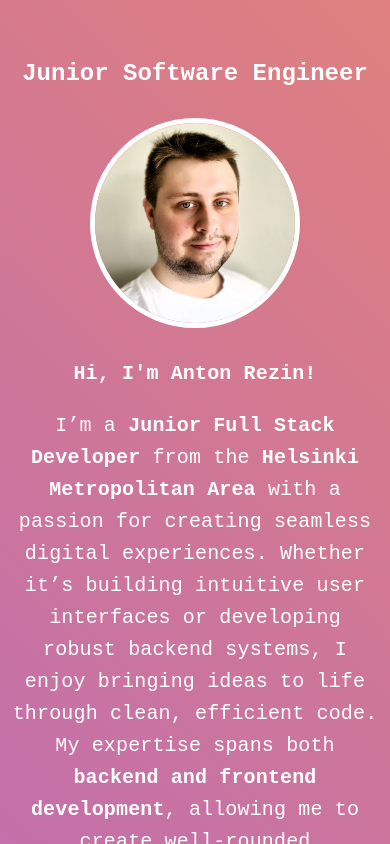
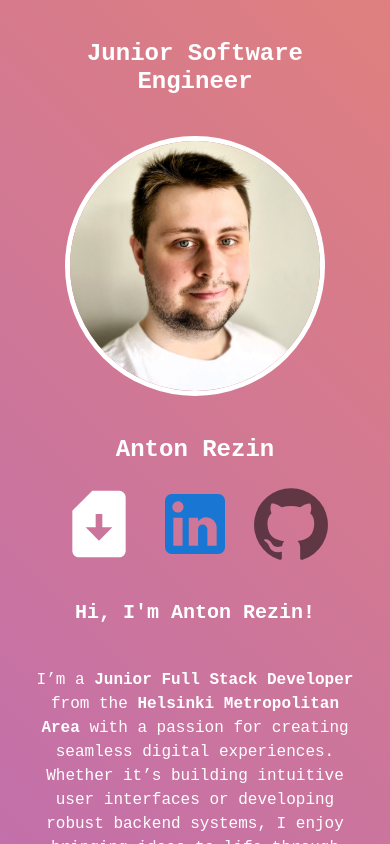
Before and after one commit to antonrezin/PortfolioContactWebsite, a React (Vite) app: page / in a window 390 px wide. Built offline with nearby package versions, Linux system fonts and the light colour scheme.

Commit message:
Ready for Deployment

```diff
--- a/src/App.css
+++ b/src/App.css
@@ -1,4 +1,3 @@
-/* App.css */
 html, body {
     margin: 0;
     padding: 0;
@@ -30,11 +29,3 @@ html, body {
         background-position: 0% 50%;
     }
 }
-
-/* Media Queries for Responsiveness */
-@media (max-width: 768px) {
-    /* Adjust any necessary styles for smaller screens */
-    html, body {
-        overflow-x: hidden; /* Prevent horizontal overflow */
-    }
-}
--- a/src/App.jsx
+++ b/src/App.jsx
@@ -1,12 +1,17 @@
+// src/App.jsx
+import { ThemeProvider } from "@mui/material/styles";
 import Home from "./components/Home/Home";
+import theme from "./themes/theme";
 import "./App.css";
 
 function App() {
   return (
-    <div className="App">
-      <div className="animated-gradient"></div>
-      <Home />
-    </div>
+    <ThemeProvider theme={theme}>
+      <div className="App">
+        <div className="animated-gradient"></div>
+        <Home />
+      </div>
+    </ThemeProvider>
   );
 }
 
--- a/src/components/Home/Home.css
+++ /dev/null
@@ -1,70 +0,0 @@
-.homePage {
-    display: flex;
-    flex-direction: column;
-    justify-content: center;
-    align-items: center;
-    height: 100vh;
-    padding: 20px;
-    text-align: center;
-    overflow: auto;
-    color: #ffffff;
-}
-
-.profilePic {
-    width: 100%;
-    max-width: 300px;
-    max-height: 300px;
-    height: auto;
-    border-radius: 50%;
-    border: 5px solid #ffffff;
-    margin: 20px;
-    transition: transform 0.3s ease;
-}
-
-.profilePic:hover {
-    transform: scale(1.05);
-}
-
-.homeDesc {
-    color: #ffffff;
-    margin: 20px;
-    padding: 10px;
-    max-width: 800px;
-    width: 100%;
-    transition: transform 0.3s ease;
-    line-height: 1.6;
-}
-
-.homeDesc:hover {
-    transform: scale(1.05);
-}
-
-@media (max-width: 768px) {
-    .homePage {
-        padding: 10px;
-    }
-
-    .profilePic {
-        max-width: 200px;
-        max-height: 200px;
-    }
-
-    .homeDesc {
-        line-height: 1.5;
-    }
-
-    h4 {
-        font-size: 1.5rem;
-    }
-}
-
-@media (max-width: 480px) {
-    .homePage {
-        height: auto;
-        padding-top: 50px;
-    }
-
-    h4 {
-        font-size: 1.2rem;
-    }
-}
--- a/src/components/Home/Home.jsx
+++ b/src/components/Home/Home.jsx
@@ -1,10 +1,22 @@
-import { Stack, Typography } from "@mui/material";
-import "./Home.css";
+import { Box, Stack, Typography } from "@mui/material";
 import profilePicture from "../../assets/ProfilePicture.jpg";
+import SimCardDownloadIcon from "@mui/icons-material/SimCardDownload";
+import LinkedInIcon from "@mui/icons-material/LinkedIn";
+import GitHubIcon from "@mui/icons-material/GitHub";
 
 function Home() {
   return (
-    <Stack className="homePage">
+    <Stack
+      className="homePage"
+      sx={{
+        justifyContent: "flex-start",
+        alignItems: "center",
+        height: "100vh",
+        padding: { xs: "20px", md: "40px" },
+        textAlign: "center",
+        overflowY: "auto",
+      }}
+    >
       <Typography
         fontFamily={"monospace"}
         className="homeDesc"
@@ -13,24 +25,78 @@ function Home() {
       >
         <b>Junior Software Engineer</b>
       </Typography>
+
       <img
         src={profilePicture}
         alt="Anton Rezin Junior Software Developer Portfolio Website."
         className="profilePic"
+        style={{
+          width: "100%",
+          maxWidth: "250px",
+          maxHeight: "250px",
+          height: "auto",
+          borderRadius: "50%",
+          border: "5px solid #ffffff",
+          margin: "20px 0",
+        }}
       />
+
+      <Typography fontFamily={"monospace"} className="homeDesc" variant="h3">
+        <b>Anton Rezin</b>
+      </Typography>
+
+      <Box
+        sx={{
+          display: "flex",
+          justifyContent: "center",
+          alignItems: "center",
+          gap: { xs: 2, md: 3 },
+          flexDirection: "row",
+        }}
+      >
+        <a
+          href="/src/assets/CV_and_Cover_Letter_Anton_Rezin_for_Software_Developer_Role.pdf"
+          download
+          style={{ color: "#ffffff" }}
+        >
+          <SimCardDownloadIcon sx={{ fontSize: "5rem" }} />
+        </a>
+        <a
+          href="https://www.linkedin.com/in/antonrezin/"
+          target="_blank"
+          rel="noopener noreferrer"
+        >
+          <LinkedInIcon sx={{ fontSize: "5rem", color: "primary.main" }} />
+        </a>
+        <a
+          href="https://github.com/antonrezin"
+          target="_blank"
+          rel="noopener noreferrer"
+        >
+          <GitHubIcon sx={{ fontSize: "5rem", color: "action.active" }} />
+        </a>
+      </Box>
+
       <Typography
         fontFamily={"monospace"}
         className="homeDesc"
         textAlign={"center"}
         variant="h6"
+        sx={{ fontSize: { xs: "1.25rem", md: "1.25rem" }, marginTop: "20px" }}
       >
         <b>Hi, I'm Anton Rezin!</b>
       </Typography>
+
       <Typography
         fontFamily={"monospace"}
         className="homeDesc"
         textAlign={"center"}
-        variant="h6"
+        variant="body1"
+        sx={{
+          fontSize: { xs: "1rem", md: "1rem" },
+          margin: "10px 0",
+          maxWidth: "700px",
+        }}
       >
         I’m a <b>Junior Full Stack Developer</b> from the{" "}
         <b>Helsinki Metropolitan Area</b> with a passion for creating seamless
@@ -43,13 +109,14 @@ function Home() {
         eager to apply my skills in real-world projects and collaborate with
         teams that value innovation and quality.
       </Typography>
+
       <Typography
         fontFamily={"monospace"}
         className="homeDesc"
         textAlign={"center"}
         variant="h6"
+        sx={{ fontSize: { xs: "1.25rem", md: "1.25rem" } }}
       >
-        {" "}
         <b>Let’s create something extraordinary together!</b>
       </Typography>
     </Stack>
--- /dev/null
+++ b/src/themes/theme.jsx
@@ -0,0 +1,75 @@
+import { createTheme } from "@mui/material/styles";
+
+const theme = createTheme({
+  palette: {
+    text: {
+      primary: "#ffffff",
+    },
+  },
+  typography: {
+    fontFamily: "monospace",
+    h3: {
+      fontSize: "2rem",
+      color: "#ffffff",
+      "@media (max-width: 768px)": {
+        fontSize: "1.5rem",
+      },
+    },
+    h4: {
+      fontSize: "1.75rem",
+      color: "#ffffff",
+      "@media (max-width: 768px)": {
+        fontSize: "1.25rem",
+      },
+    },
+    h6: {
+      fontSize: "1.25rem",
+      color: "#ffffff",
+      lineHeight: 1.6,
+      "@media (max-width: 768px)": {
+        lineHeight: 1.5,
+        fontSize: "1rem",
+      },
+    },
+    body1: {
+      fontSize: "1rem",
+      color: "#ffffff",
+      "@media (max-width: 768px)": {
+        fontSize: "0.875rem",
+      },
+    },
+  },
+  components: {
+    MuiStack: {
+      styleOverrides: {
+        root: {
+          display: "flex",
+          flexDirection: "column",
+          justifyContent: "center",
+          alignItems: "center",
+          height: "100vh",
+          padding: "20px",
+          textAlign: "center",
+          overflow: "hidden",
+          "@media (max-width: 768px)": {
+            padding: "10px",
+          },
+        },
+      },
+    },
+    MuiTypography: {
+      styleOverrides: {
+        root: {
+          margin: "10px",
+          padding: "10px",
+          transition: "transform 0.3s ease",
+          "&:hover": {
+            transform: "scale(1.05)",
+          },
+        },
+      },
+    },
+  },
+});
+
+export default theme;
```
Also changed, not shown: 1 other file (tests, documents, lock files or other folders).
